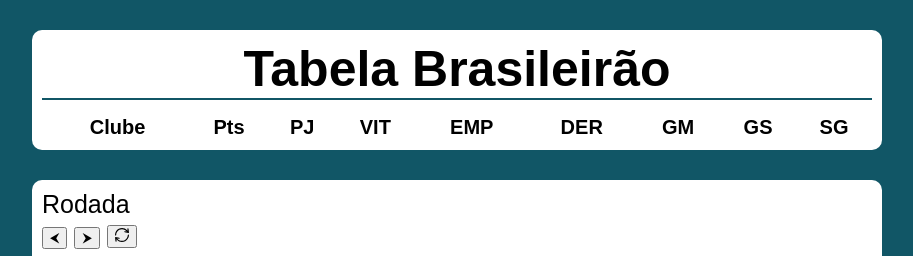
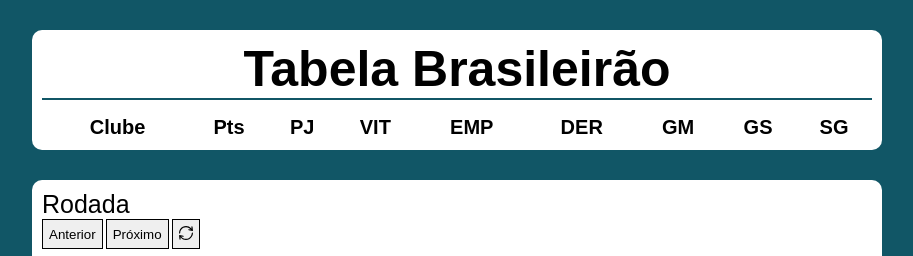
Before and after one commit to oMatteus/Simulador-Brasileirao, a website built with webpack: page docs/index.html in a window 1280 px wide. Shown: the top 256 px of the page, without its empty margins (183-1096 px from the left). Built offline with nearby package versions, Linux system fonts and the light colour scheme; no server answers.

Commit message:
ajuste de botao

```diff
--- a/docs/index.html
+++ b/docs/index.html
@@ -34,8 +34,9 @@
         <div class="controller">
             <p class="round">Rodada</p>
 
-            <button type="button" name="prevButton" class="prevButton" title="Anterior">&#11164;</button>
-            <button type="button" name="nextButton" class="nextButton" title="Próximo">&#11166;</button>
+            <div class="buttons">
+                <button type="button" name="prevButton" class="prevButton" title="Anterior">Anterior</button>
+            <button type="button" name="nextButton" class="nextButton" title="Próximo">Próximo</button>
 
             <button type="button" name="refreshButton" class="refreshButton" title="Restaurar">
                 <svg fill="#000000" height="14px" width="14px" class="refreshButtonSvg" version="1.1" id="Capa_1" xmlns="http://www.w3.org/2000/svg" xmlns:xlink="http://www.w3.org/1999/xlink"
@@ -54,6 +55,7 @@
                 </g>
                 </svg>
             </button>
+            </div>
         </div>
         <div class="matches">
 
--- a/src/assets/css/style.css
+++ b/src/assets/css/style.css
@@ -47,6 +47,20 @@
 
 .controller{
     margin-bottom: 1rem;
+    align-items: center;
+}
+
+.buttons{
+    display: flex; gap: 3px;
+
+    margin-bottom: 1px;
+    & button{
+        height: 3rem;
+        border: 1px solid black;
+    };
+
+    & .refreshButton{
+    }
 }
 
 .matches{
@@ -133,8 +147,6 @@
     }
 }
 
-
-
 .loader-circle {
     width: 100px; height: 100px;
     border-radius: 50%; border: 10px solid #fff;
```
Also changed, not shown: docs/assets/js/bundle.js (+15 -3 lines), 1 other file.
